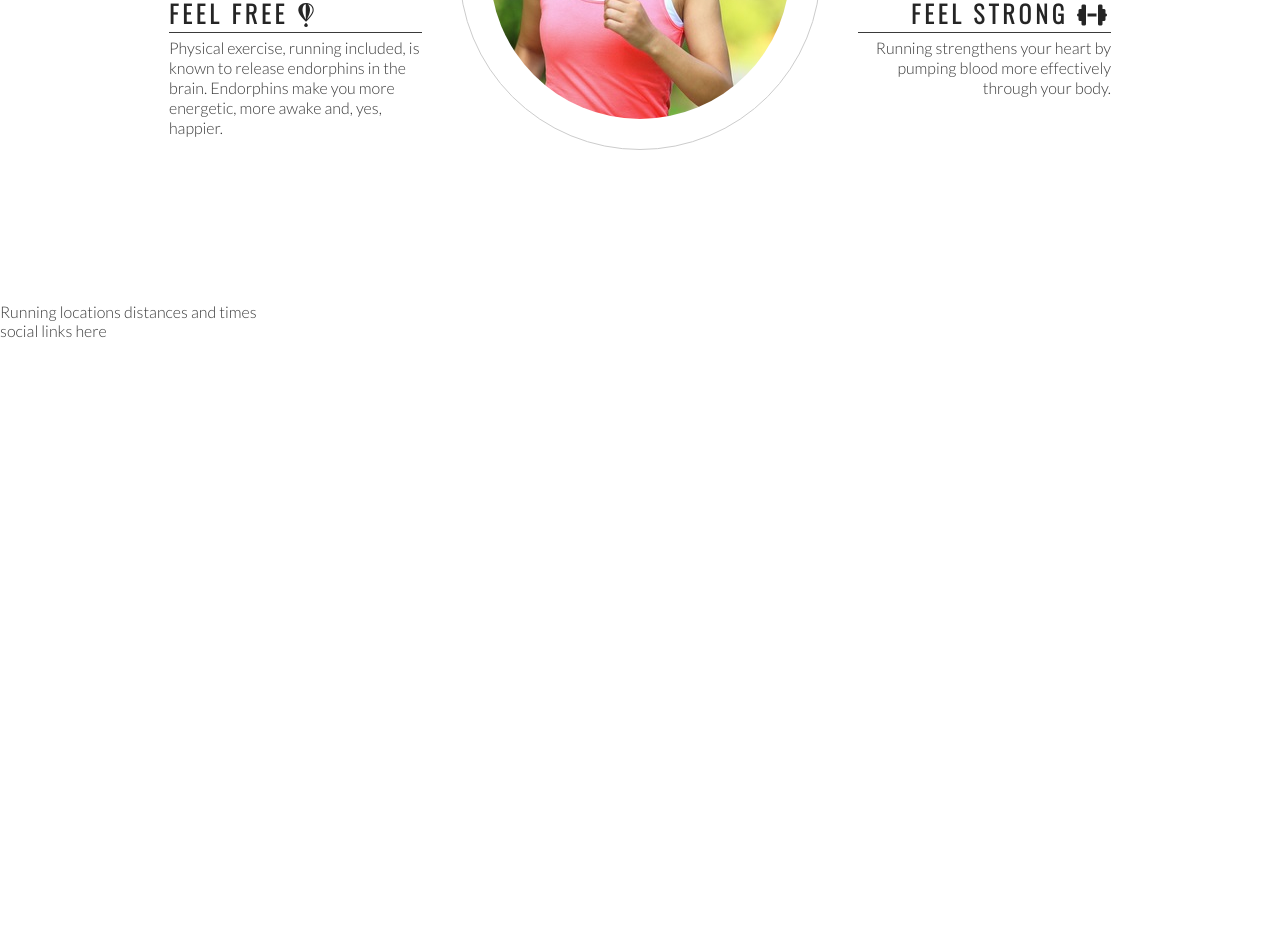
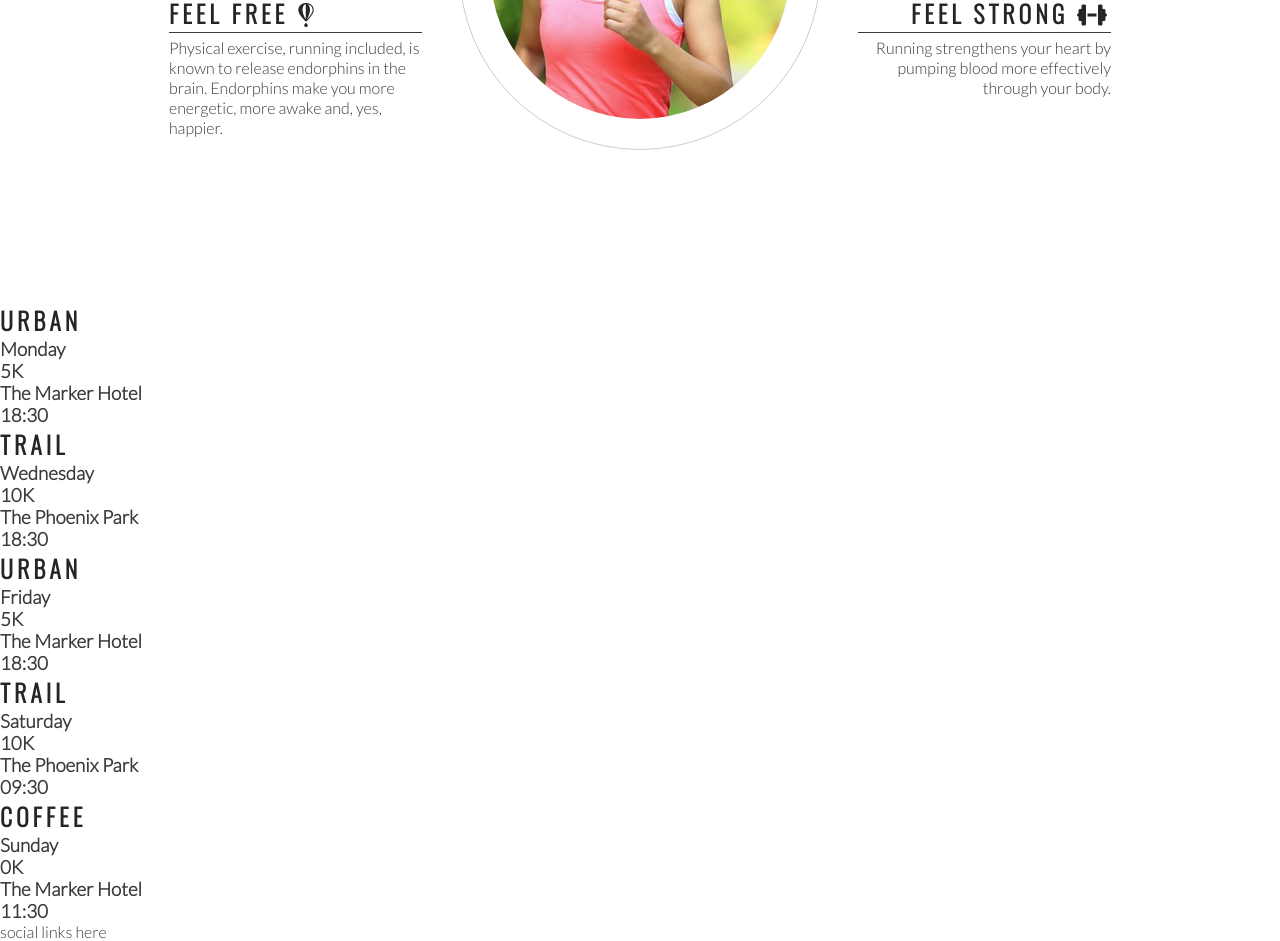
Before and after one commit to LadyNeowen/new-love-running, a plain HTML site: page index.html in a window 1280 px wide. Shown: the part 993-1934 px from the top of the page. Before the commit the page ends 1333 px from the top, so only its background shows below. Drawn offline with nearby package versions, Linux system fonts and the light colour scheme.

Commit message:
Add meetup times structure

```diff
--- a/index.html
+++ b/index.html
@@ -77,7 +77,43 @@
             </div>
         </div>
     </section>
-    <section>Running locations distances and times</section>
+    <section>
+        <div>
+            <h2>Urban</h2>
+            <h3>Monday</h3>
+            <h3>5K</h3>
+            <h3>The Marker Hotel</h3>
+            <h3>18:30</h3>
+        </div>
+        <div>
+            <h2>Trail</h2>
+            <h3>Wednesday</h3>
+            <h3>10K</h3>
+            <h3>The Phoenix Park</h3>
+            <h3>18:30</h3>
+        </div>
+        <div>
+            <h2>Urban</h2>
+            <h3>Friday</h3>
+            <h3>5K</h3>
+            <h3>The Marker Hotel</h3>
+            <h3>18:30</h3>
+        </div>
+        <div>
+            <h2>Trail</h2>
+            <h3>Saturday</h3>
+            <h3>10K</h3>
+            <h3>The Phoenix Park</h3>
+            <h3>09:30</h3>
+        </div>
+        <div>
+            <h2>Coffee</h2>
+            <h3>Sunday</h3>
+            <h3>0K</h3>
+            <h3>The Marker Hotel</h3>
+            <h3>11:30</h3>
+        </div>
+    </section>
     <footer>
         social links here
     </footer>
```
